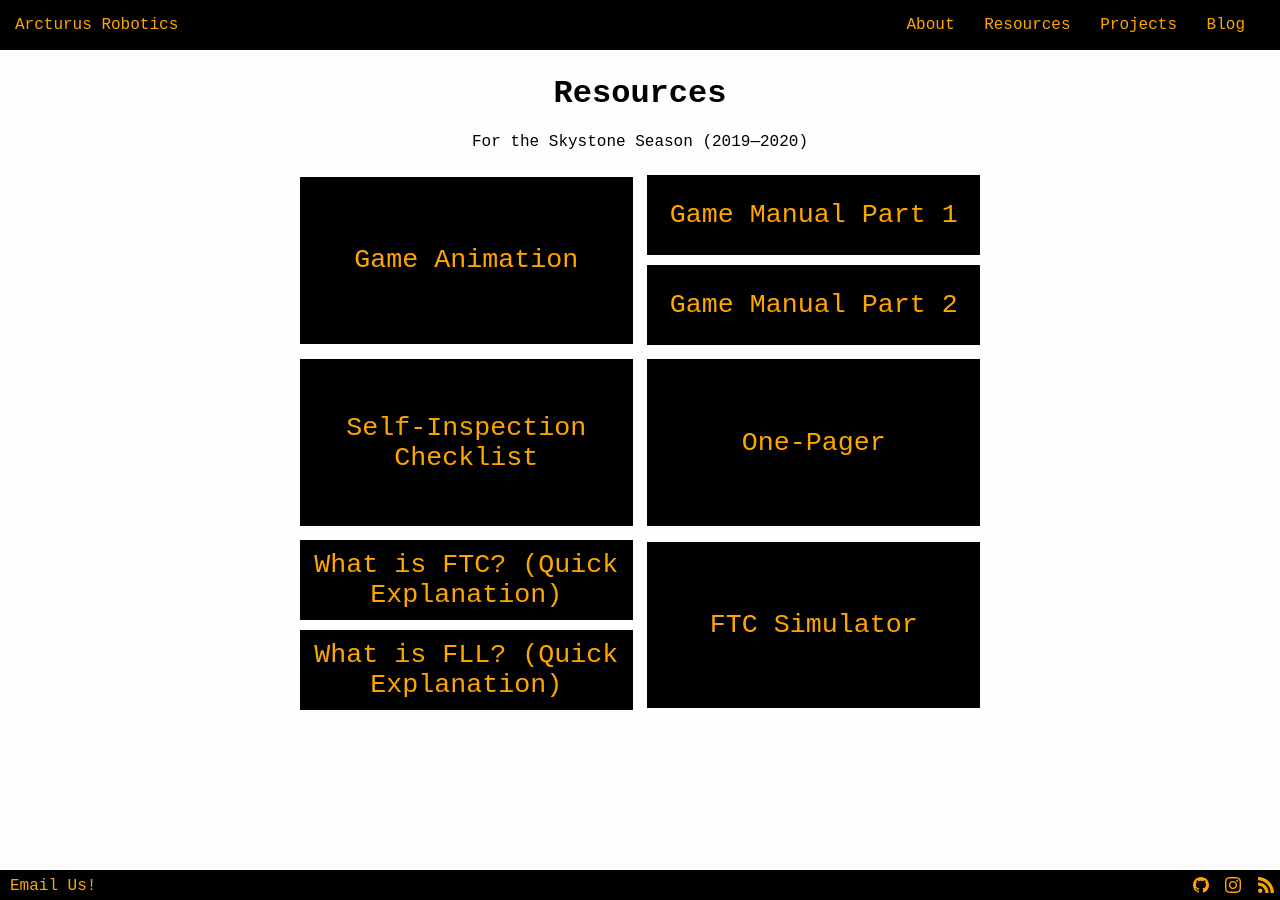
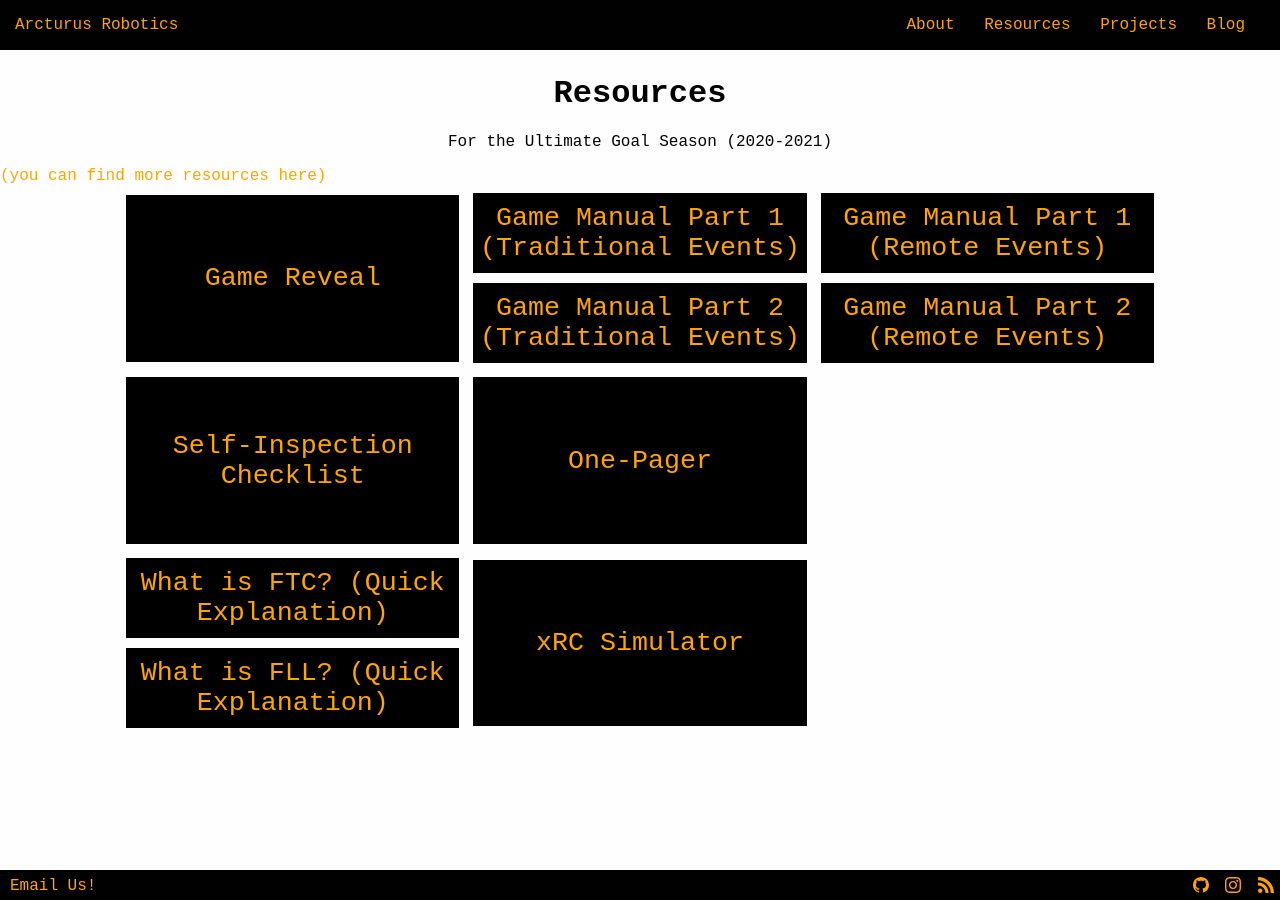
Before and after one commit to arcturus-robotics/arcturusrobotics.com, a Jekyll site: the page built from resources.html, in a window 1280 px wide. Built offline with Jekyll 4.4.1, drawn with Linux system fonts in a browser that asks for light colours.

Commit message:
update for the new season

```diff
--- a/resources.html
+++ b/resources.html
@@ -5,24 +5,40 @@ layout: default
 
 <!-- Sphere Obama -->
 <h1>Resources</h1>
-<p style="text-align: center;">For the Skystone Season (2019—2020)</p>
+<p style="text-align: center;">For the Ultimate Goal Season (2020-2021)</p>
+<a href="https://www.firstinspires.org/resource-library/ftc/game-and-season-info">(you can find more resources here)</a>
 <table id="resources">
     <tbody>
         <tr>
             <td>
-                <a href="https://www.youtube.com/watch?v=XiGB_8Ppnbs">
-                    <button class="resources-button">Game Animation</button>
+                <a href="https://www.youtube.com/watch?v=H3V3A7CgwPU">
+                    <button class="resources-button">Game Reveal</button>
                 </a>
             </td>
             <td>
                 <a
-                    href="https://www.firstinspires.org/sites/default/files/uploads/resource_library/ftc/game-manual-part-1.pdf">
-                    <button class="resources-button resources-button-small">Game Manual Part 1</button>
+                    href="https://firstinspiresst01.blob.core.windows.net/first-game-changers/ftc/game-manual-part-1-traditional-events.pdf">
+                    <button class="resources-button resources-button-small">Game Manual Part 1 (Traditional
+                        Events)</button>
                 </a>
                 <br>
                 <a
-                    href="https://www.firstinspires.org/sites/default/files/uploads/resource_library/ftc/game-manual-part-2.pdf">
-                    <button class="resources-button resources-button-small">Game Manual Part 2</button>
+                    href="https://www.firstinspires.org/sites/default/files/uploads/resource_library/ftc/game-manual-part-2-traditional-events.pdf">
+                    <button class="resources-button resources-button-small">Game Manual Part 2 (Traditional
+                        Events)</button>
+                </a>
+            </td>
+            <td>
+                <a
+                    href="https://firstinspiresst01.blob.core.windows.net/first-game-changers/ftc/game-manual-part-1-remote-events.pdf">
+                    <button class="resources-button resources-button-small">Game Manual Part 1 (Remote
+                        Events)</button>
+                </a>
+                <br>
+                <a
+                    href="https://www.firstinspires.org/sites/default/files/uploads/resource_library/ftc/game-manual-part-2-remote-events.pdf">
+                    <button class="resources-button resources-button-small">Game Manual Part 2 (Remote
+                        Events)</button>
                 </a>
             </td>
         </tr>
@@ -34,7 +50,7 @@ layout: default
                 </a>
             </td>
             <td>
-                <a href="https://firstinspiresst01.blob.core.windows.net/ftc/2020/gbrm-neo-pg.pdf">
+                <a href="https://firstinspiresst01.blob.core.windows.net/first-game-changers/ftc/game-one-page.pdf">
                     <button class="resources-button">One-Pager</button>
                 </a>
             </td>
@@ -50,22 +66,22 @@ layout: default
                 </a>
             </td>
             <td>
-                <a href="http://ftcsimulator.org/">
-                    <button class="resources-button">FTC Simulator</button>
+                <a href="https://xrcsimulator.org">
+                    <button class="resources-button">xRC Simulator</button>
                 </a>
             </td>
         </tr>
     </tbody>
 </table>
 <div id="resources-mobile">
-    <a href="https://www.youtube.com/watch?v=XiGB_8Ppnbs">
-        <button class="resources-button">Game Animation</button>
+    <a href="https://www.youtube.com/watch?v=H3V3A7CgwPU">
+        <button class="resources-button">Game Reveal</button>
     </a>
     <a
         href="https://www.firstinspires.org/sites/default/files/uploads/resource_library/ftc/robot-inspection-checklist.pdf">
         <button class="resources-button">Self-Inspection Checklist</button>
     </a>
-    <a href="https://firstinspiresst01.blob.core.windows.net/ftc/2020/gbrm-neo-pg.pdf">
+    <a href="https://firstinspiresst01.blob.core.windows.net/first-game-changers/ftc/game-one-page.pdf">
         <button class="resources-button">One-Pager</button>
     </a>
     <a href="/pages/ftc.html">
@@ -74,13 +90,23 @@ layout: default
     <a href="/pages/fll.html">
         <button class="resources-button resources-button-small">FLL Short Explanation</button>
     </a>
-    <a href="https://www.firstinspires.org/sites/default/files/uploads/resource_library/ftc/game-manual-part-1.pdf">
-        <button class="resources-button resources-button-small">Game Manual Pt. 1</button>
+    <a
+        href="https://firstinspiresst01.blob.core.windows.net/first-game-changers/ftc/game-manual-part-1-traditional-events.pdf">
+        <button class="resources-button resources-button-small">Game Manual Pt. 1 (Traditional)</button>
     </a>
-    <a href="https://www.firstinspires.org/sites/default/files/uploads/resource_library/ftc/game-manual-part-2.pdf">
-        <button class="resources-button resources-button-small">Game Manual Pt. 2</button>
+    <a
+        href="https://www.firstinspires.org/sites/default/files/uploads/resource_library/ftc/game-manual-part-2-traditional-events.pdf">
+        <button class="resources-button resources-button-small">Game Manual Pt. 2 (Traditional)</button>
     </a>
-    <a href="http://ftcsimulator.org/">
-        <button class="resources-button">FTC Simulator</button>
+    <a
+        href="https://firstinspiresst01.blob.core.windows.net/first-game-changers/ftc/game-manual-part-1-remote-events.pdf">
+        <button class="resources-button resources-button-small">Game Manual Pt. 1 (Remote)</button>
+    </a>
+    <a
+        href="https://www.firstinspires.org/sites/default/files/uploads/resource_library/ftc/game-manual-part-2-remote-events.pdf">
+        <button class="resources-button resources-button-small">Game Manual Pt. 2 (Remote)</button>
+    </a>
+    <a href="https://xrcsimulator.org/">
+        <button class="resources-button">xRC Simulator</button>
     </a>
 </div>
```
Also changed, not shown: fll.md (+1 -1 lines), ftc.md (+2 -2 lines), projects.md (+7 -4 lines).
